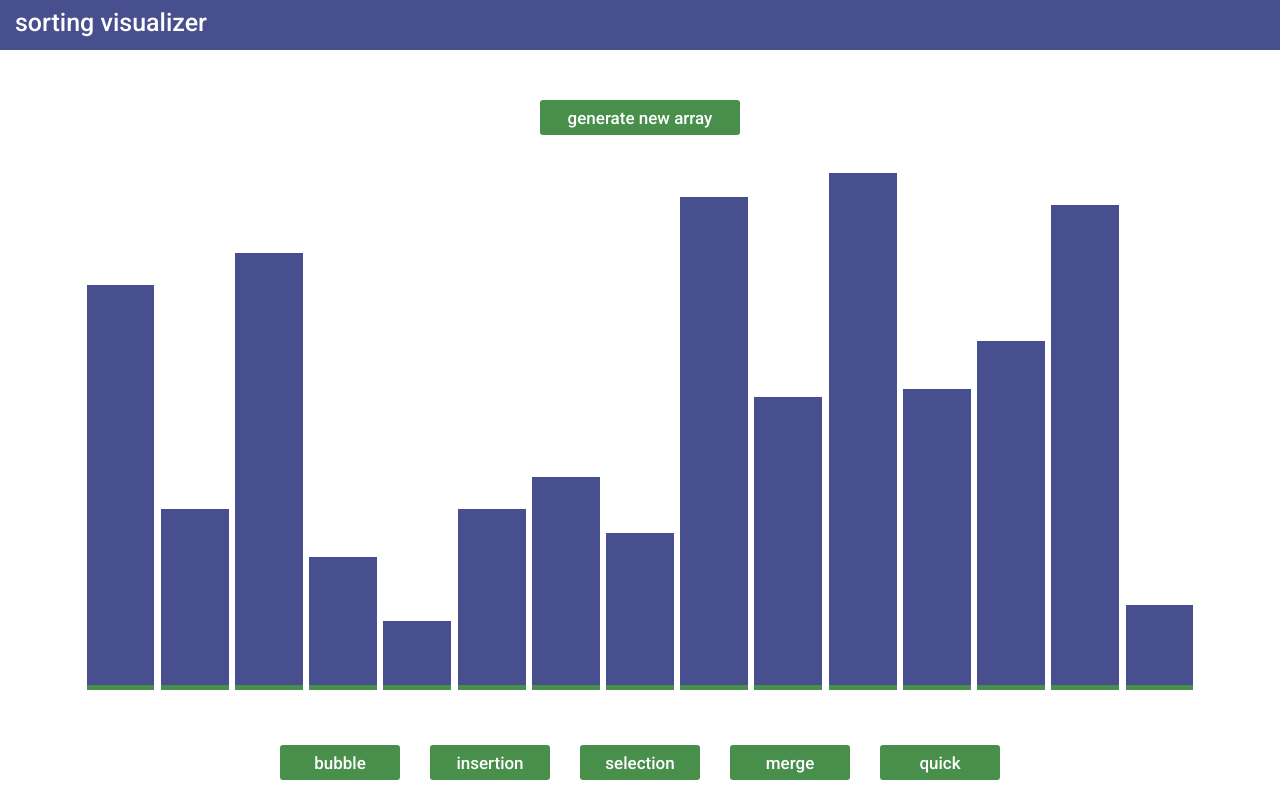
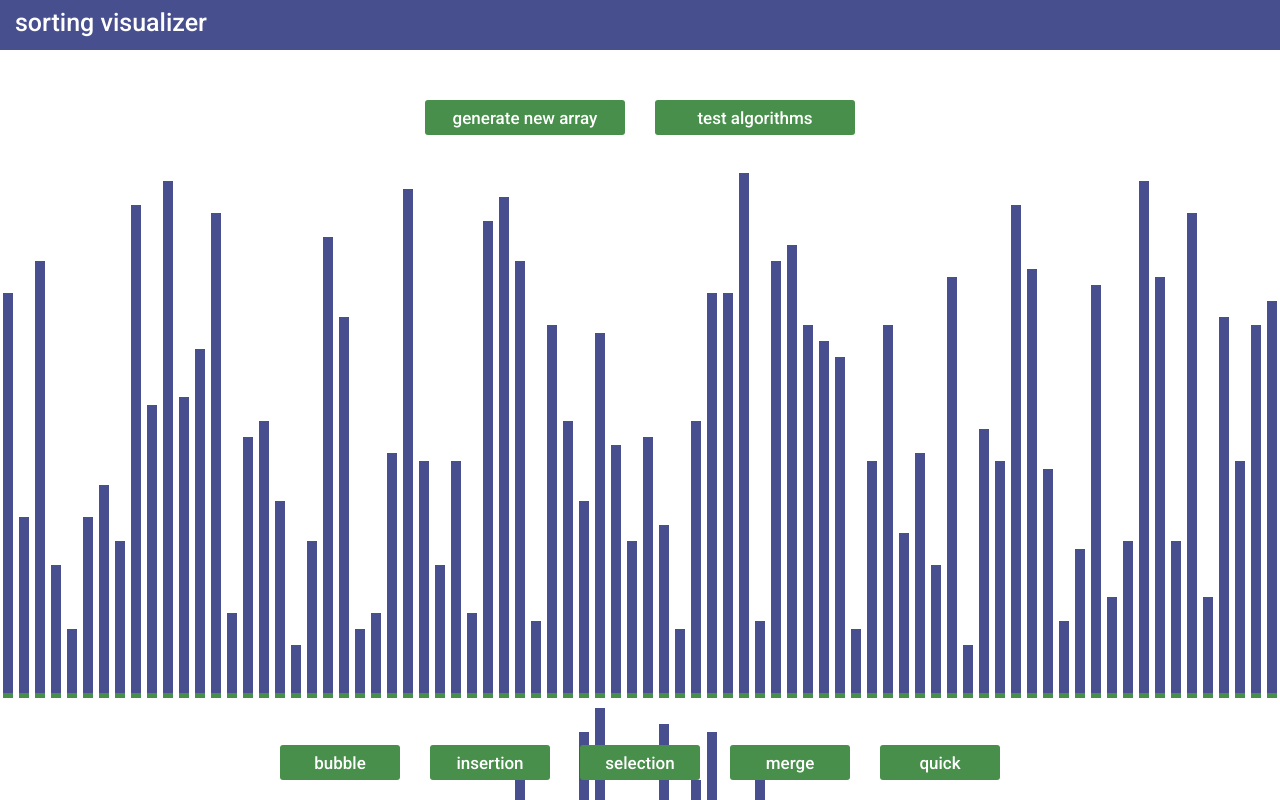
Before and after one commit to jonathanchen7/sorting-visualizer, a React (Create React App) app: page / in a window 1280 px wide. Shown: the top 800 px of the page. Built offline with nearby package versions, Linux system fonts and the light colour scheme.

Commit message:
merge sort is working!

```diff
--- a/src/SortingAlgorithms/SortingAlgorithms.js
+++ b/src/SortingAlgorithms/SortingAlgorithms.js
@@ -90,8 +90,7 @@ export const selectionSort = arr => {
 
 export const mergeSort = (arr) => {
     const animations = [];
-    let aux = arr.slice();
-    mergeSortHelp(animations, arr, aux, 0, arr.length - 1);
+    mergeSortHelp(animations, arr, arr.slice(), 0, arr.length - 1);
 
     return [
         animations,
@@ -101,20 +100,22 @@ export const mergeSort = (arr) => {
 
 function mergeSortHelp(animations, arr, aux, lo, hi) {
     if (lo < hi) {
-        let mid = (lo + hi) / 2;
-        mergeSortHelp(animations, arr, lo, mid);
-        mergeSortHelp(animations, arr, mid + 1, hi);
+        let mid = Math.floor((lo + hi) / 2);
+        mergeSortHelp(animations, arr, aux, lo, mid);
+        mergeSortHelp(animations, arr, aux, mid + 1, hi);
 
         mergeSortCombine(animations, arr, aux, lo, mid, hi);
     }
 }
 
 function mergeSortCombine(animations, arr, aux, lo, mid, hi) {
+    // console.log("Aux Pre-Combine: " + aux);
+    let index = lo;
     let i = lo;
     let j = mid + 1;
-    let index = lo;
+
     while (i <= mid && j <= hi) {
-        if (arr[i] < arr[j]) {
+        if (arr[i] <= arr[j]) {
             aux[index++] = arr[i++];
         } else {
             aux[index++] = arr[j++];
@@ -124,14 +125,15 @@ function mergeSortCombine(animations, arr, aux, lo, mid, hi) {
     while (i <= mid) {
         aux[index++] = arr[i++];
     }
-    while (j <= hi) {
-        aux[index++] = arr[j++];
-    }
+
+    // while (j <= hi) {
+    //     aux[index++] = arr[j++];
+    // }
 
     for (let i = lo; i <= hi; i++) {
         arr[i] = aux[i];
     }
-
+    // console.log("Aux Post-Combine: " + aux);
 }
 
 // Quick Sort implementation that returns both an array of animations + the sorted array.
--- a/src/SortingVisualizer/SortingVisualizer.css
+++ b/src/SortingVisualizer/SortingVisualizer.css
@@ -45,11 +45,11 @@ button:disabled {
 }
 
 .array-bar {
-    /* width: 10px;
-    margin: 3px; */
+    width: 10px;
+    margin: 3px;
 
-    width: 5.3vw;
-    margin: .25vw;
+    /* width: 5.3vw;
+    margin: .25vw; */
     background-color: #484f8f;
     display: inline-block;
     border-bottom: 5px solid #488F4B;
--- a/src/SortingVisualizer/SortingVisualizer.jsx
+++ b/src/SortingVisualizer/SortingVisualizer.jsx
@@ -5,7 +5,7 @@ import * as SortingAlgorithms from '../SortingAlgorithms/SortingAlgorithms.js'
 const DEBUG = false;
 
 const ANIMATION_SPEED_MS = 50;
-const NUM_ARRAY_BARS = 15;
+const NUM_ARRAY_BARS = 100;
 
 // Colors used in the sorting visualizer.
 const PRIMARY_COLOR = '#484f8f';
@@ -154,7 +154,11 @@ export default class SortingVisualizer extends React.Component {
 
     // Handles animations for Merge Sort.
     mergeSort() {
+        const results = SortingAlgorithms.mergeSort(this.state.array.slice());
+        const animations = results[0];
+        const sortedArray = results[1];
 
+        this.updateArrayState(sortedArray, animations.length);
     }
 
     // Handles animations for Quick Sort.
@@ -282,7 +286,8 @@ export default class SortingVisualizer extends React.Component {
             const bubbleSortArray = SortingAlgorithms.bubbleSort(testArrays[i].slice())[1];
             const insertionSortArray = SortingAlgorithms.insertionSort(testArrays[i].slice())[1];
             const selectionSortArray = SortingAlgorithms.selectionSort(testArrays[i].slice())[1];
-            const quickSortArray = SortingAlgorithms.quickSort(testArrays[i].slice(), 0, testArrays[i].slice().length - 1)[1];
+            const mergeSortArray = SortingAlgorithms.mergeSort(testArrays[i].slice())[1];
+            const quickSortArray = SortingAlgorithms.quickSort(testArrays[i].slice())[1];
 
             if (this.arraysAreEqual(javaScriptSort, bubbleSortArray)) {
                 testResults[0]++;
@@ -296,15 +301,20 @@ export default class SortingVisualizer extends React.Component {
                 testResults[2]++;
             }
 
+            if (this.arraysAreEqual(javaScriptSort, mergeSortArray)) {
+                testResults[3]++;
+            }
+
             if (this.arraysAreEqual(javaScriptSort, quickSortArray)) {
-                testResults[3]++;
+                testResults[4]++;
             }
         }
 
         console.log("Bubble Sort: " + testResults[0] + " correct");
         console.log("Insertion Sort: " + testResults[1] + " correct");
         console.log("Selection Sort: " + testResults[2] + " correct");
-        console.log("Quick Sort: " + testResults[3] + " correct");
+        console.log("Merge Sort: " + testResults[3] + " correct");
+        console.log("Quick Sort: " + testResults[4] + " correct");
     }
 
     // Determines whether two arrays are equal, taking order into account.
@@ -329,7 +339,7 @@ export default class SortingVisualizer extends React.Component {
                 </header>
                 <div>
                     <button className="center-button" onClick={() => this.resetArray()}>generate new array</button>
-                    {/* <button className="center-button" onClick={() => this.testAlgorithms()}>test algorithms</button> */}
+                    <button className="center-button" onClick={() => this.testAlgorithms()}>test algorithms</button>
                 </div>
                 <div className="array-container">
                     {array.map((value, idx) => (
```
